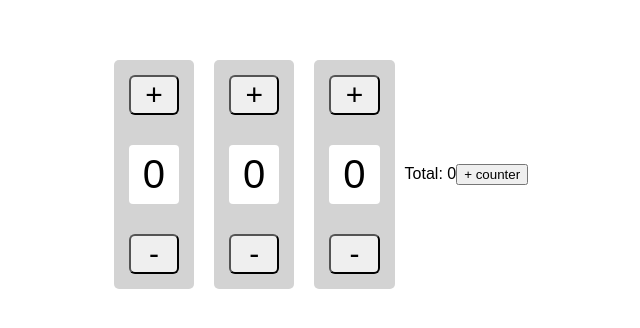
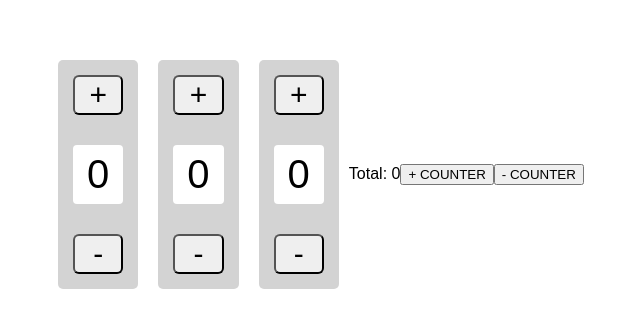
Before and after one commit to sf-golden-bears-2017/react_counters_challenge, a React (Create React App) app: page / in a window 1280 px wide. Shown: the part 226-554 px from the top of the page, without its empty margins (324-964 px from the left). Built offline with nearby package versions, Linux system fonts and the light colour scheme.

Commit message:
Add a button to remove a counter

```diff
--- a/src/App.js
+++ b/src/App.js
@@ -17,6 +17,7 @@ constructor() {
   this.decrement = this.decrement.bind(this)
   this.total = this.total.bind(this)
   this.addCounterButton = this.addCounterButton.bind(this)
+  this.removeCounterButton = this.removeCounterButton.bind(this)
 }
 
   increment(index) {
@@ -41,6 +42,12 @@ constructor() {
     this.setState({counters})
   }
 
+  removeCounterButton() {
+    const counters = this.state.counters
+    counters.splice(-1,1)
+    this.setState({counters})
+  }
+
   render() {
     return (
       <div className="parent-container">
@@ -59,7 +66,8 @@ constructor() {
           </div>
 
           <div className="add-button">
-            <button onClick={this.addCounterButton}>+ counter</button>
+            <button onClick={this.addCounterButton}>+ COUNTER</button>
+            <button onClick={this.removeCounterButton}>- COUNTER</button>
           </div>
         </div>
       </div>
```
